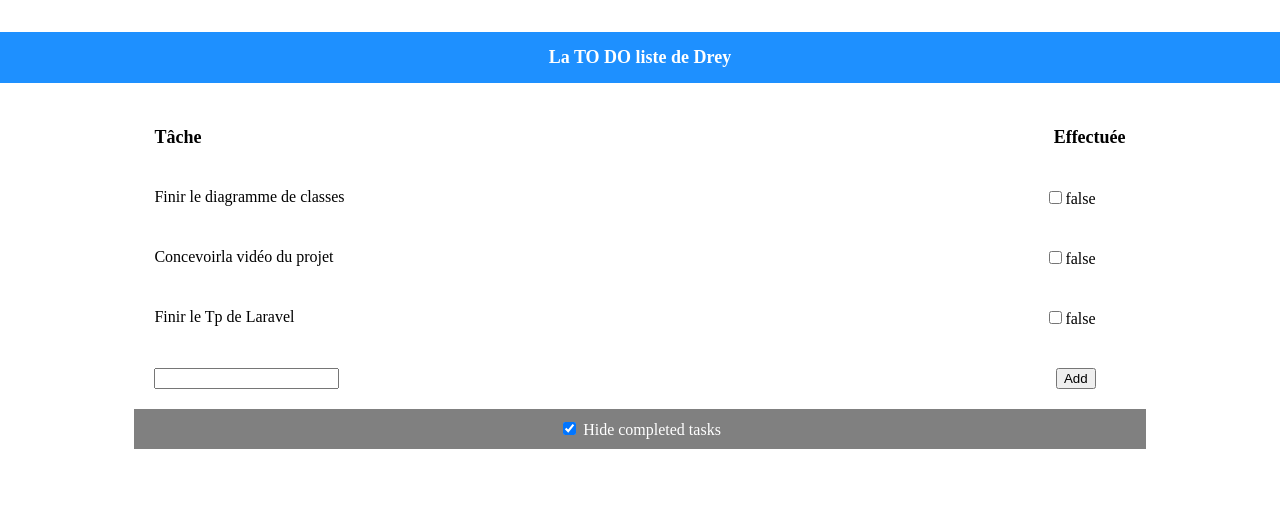
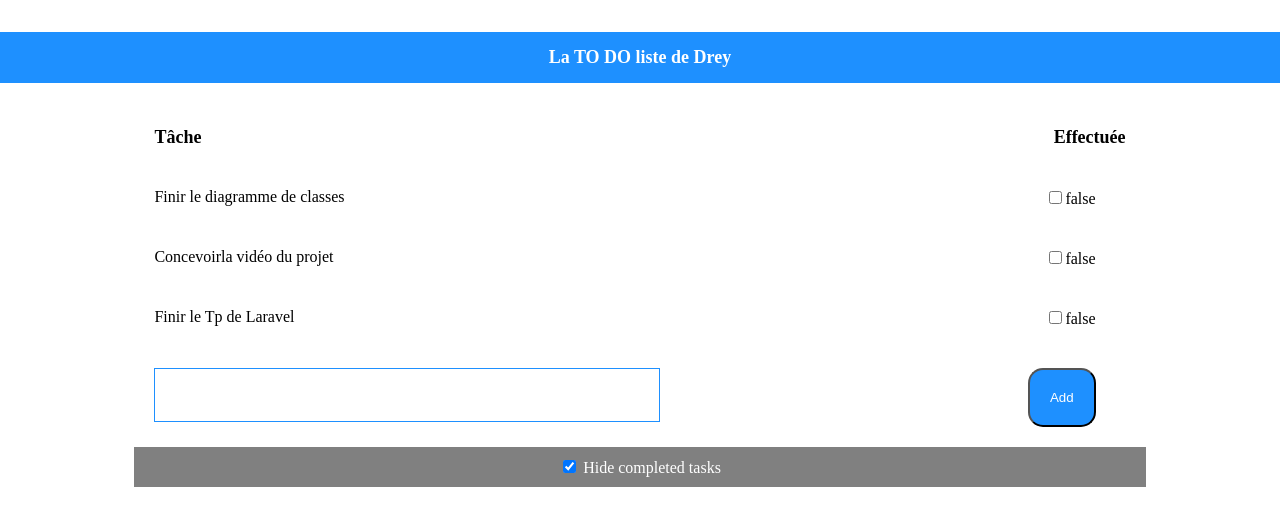
Before and after one commit to Dreykovic/todo-vuejs, a Vue app: page / in a window 1280 px wide. Shown: the top 526 px of the page. Built offline with nearby package versions, Linux system fonts and the light colour scheme.

Commit message:
ajout du style

```diff
--- a/src/App.vue
+++ b/src/App.vue
@@ -17,7 +17,7 @@
         </div>
       </div>
       <div class="ligne">
-        <div class="colonne-1">
+        <div class="add colonne-1">
           <input v-model="newItemText" class="input-task" />
         </div>
         <div class="colonne-2">
@@ -89,7 +89,7 @@ export default {
   width: 80%;
 }
 
-#app .container-task .ligne,
+
 .ligne {
   display: flex;
   flex-wrap: nowrap;
@@ -102,7 +102,7 @@ export default {
   font-size: large;
 }
 
-#app .container-task .ligne .colonne-2 {
+.colonne-2 {
   margin-right: 30px;
 }
 
@@ -117,4 +117,20 @@ export default {
 }
 
 /**Style for adding tast */
+/* .add.colonne-1{
+  width: 50%;
+} */
+.input-task{
+  border: solid dodgerblue 1px;
+  height: 50px;
+  width: 500px;
+  font-size: larger;
+  caret-color: blue;
+}
+.btn-add-task{
+  color: white;
+  background: dodgerblue;
+  border-radius: 15px;
+  padding: 20px;
+}
 </style>
```
